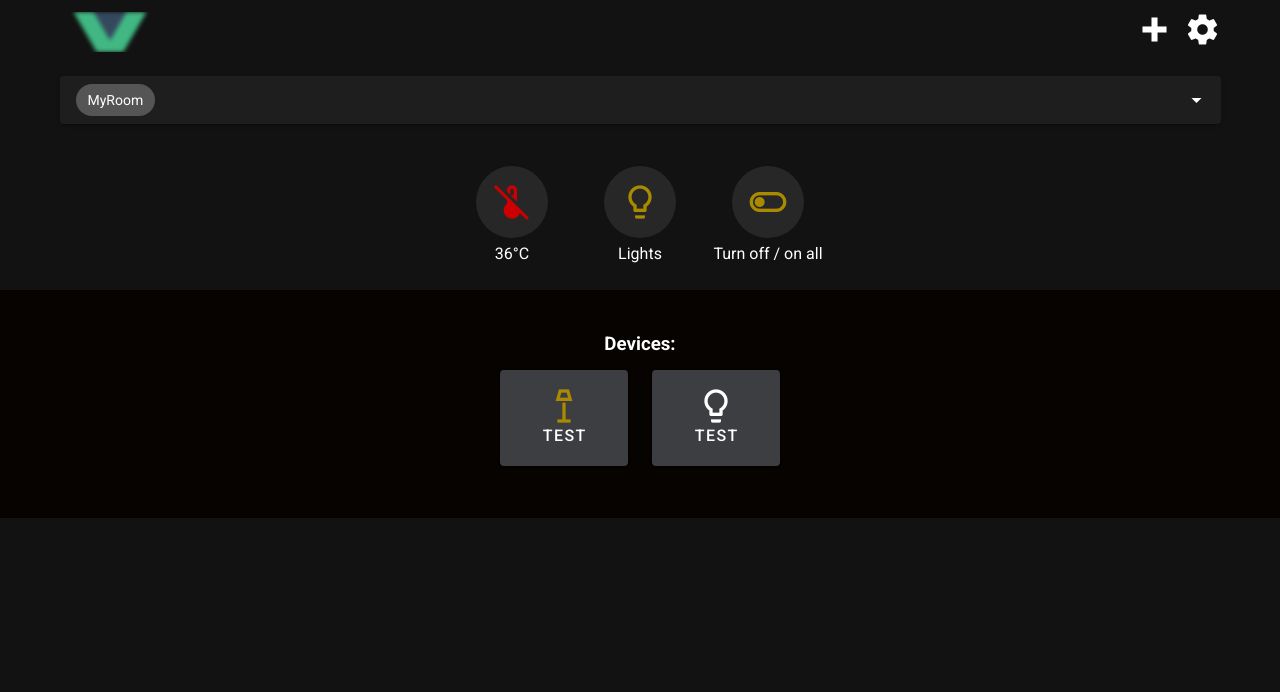
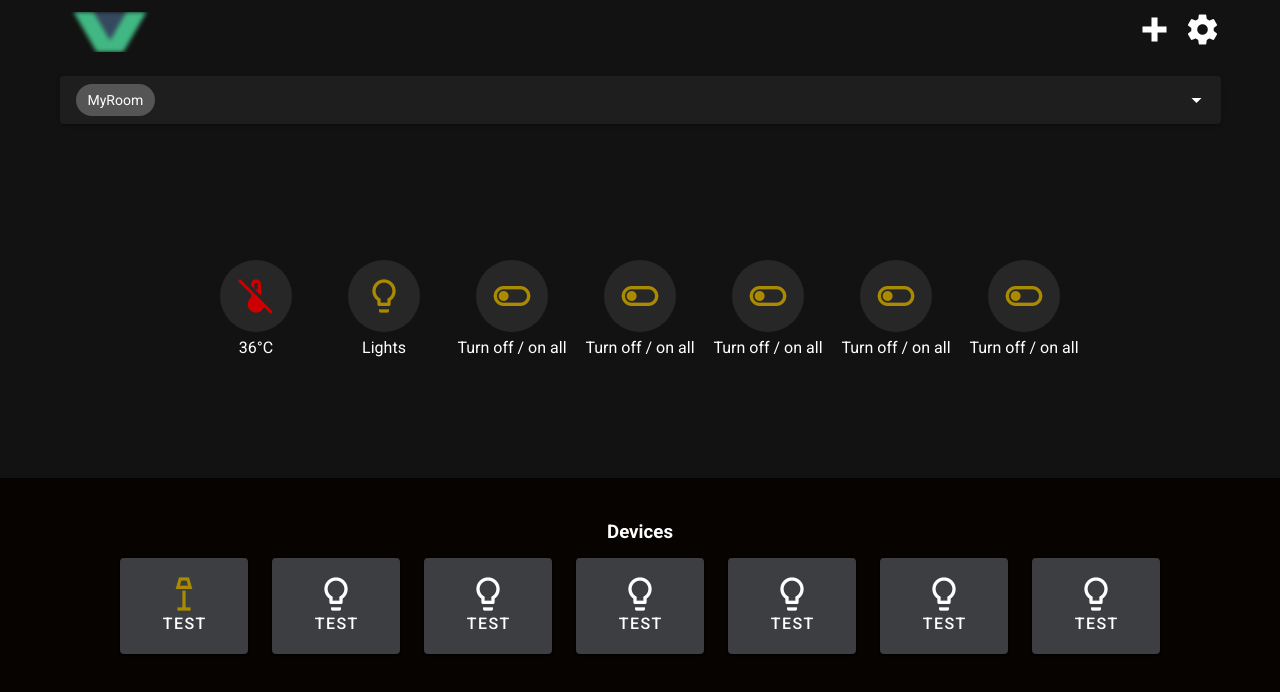
Before and after one commit to Sedriz/AdvancedHomeFrontend, a Vue app: page / in a window 1280 px wide. Shown: the top 692 px of the page. Built offline with nearby package versions, Linux system fonts and the light colour scheme; what vue-google-charts would draw is missing.

Commit message:
Home components now have the right dimensions

```diff
--- a/src/App.vue
+++ b/src/App.vue
@@ -1,5 +1,5 @@
 <template>
-  <v-app>
+  <v-app class="d-flex">
     <Toolbar/>
     <v-main class="text-center">
       <router-view/>
--- a/src/components/home/DeviceActionListView.vue
+++ b/src/components/home/DeviceActionListView.vue
@@ -1,11 +1,9 @@
 <template>
-  <v-container>
-    <div class="d-flex flex-wrap justify-center">
-      <ActionButton
-          v-for="button of buttonList"
-          :key="button.device.id"
-          :displayData="button"/>
-    </div>
+  <v-container class="d-flex flex-wrap justify-center">
+    <ActionButton
+        v-for="button of buttonList"
+        :key="button.device.id"
+        :displayData="button"/>
   </v-container>
 </template>
 
--- a/src/components/home/DeviceLocationListView.vue
+++ b/src/components/home/DeviceLocationListView.vue
@@ -1,11 +1,12 @@
 <template>
-  <div class="background py-10">
-    <h3>Devices:</h3>
+  <div class="background py-10 device-list">
+    <h3>Devices</h3>
     <div class="d-flex flex-wrap justify-center">
       <DeviceDialogButton
         v-for="device of buttonList"
         :key="device.device.id"
         v-bind:displayData="device"
+        :color="'secondary'"
       />
     </div>
   </div>
@@ -19,3 +20,8 @@ export default {
   components: { DeviceDialogButton },
 };
 </script>
+<style scoped>
+.device-list {
+  flex: 1 1 auto;
+}
+</style>
--- a/src/components/home/LocationSwitcher.vue
+++ /dev/null
@@ -1,19 +0,0 @@
-<template>
-  <v-container>
-    <v-select
-      v-model="data.selected"
-      :items="data.locations"
-      chips
-      label="Location"
-      multiple
-      solo
-      :loading="data.isLoading"
-    ></v-select>
-  </v-container>
-</template>
-
-<script>
-export default {
-  props: ["data"],
-};
-</script>
--- a/src/views/Home.vue
+++ b/src/views/Home.vue
@@ -1,19 +1,29 @@
 <template>
-  <div>
-    <LocationSwitcher :data="locationSwitcher"/>
+  <div class="main-content">
+    <v-container>
+      <v-select
+          v-model="locationSwitcher.selected"
+          :items="locationSwitcher.locations"
+          chips
+          label="Location"
+          multiple
+          solo
+          :loading="locationSwitcher.isLoading"
+      ></v-select>
+    </v-container>
+
     <DeviceActionListView :buttonList="actionList"/>
+
     <DeviceLocationListView :buttonList="deviceList"/>
   </div>
 </template>
 
 <script>
-import LocationSwitcher from "@/components/home/LocationSwitcher.vue";
 import DeviceActionListView from "@/components/home/DeviceActionListView.vue";
 import DeviceLocationListView from "@/components/home/DeviceLocationListView.vue";
 
 export default {
   components: {
-    LocationSwitcher,
     DeviceActionListView,
     DeviceLocationListView,
   },
@@ -80,6 +90,66 @@ export default {
           slider: {
             speed: 50,
           },
+        },
+      },
+      {
+        device: {
+          activeState: 1, //0 off, 1 on -1 unreachable
+          id: 2,
+        },
+        button: {
+          iconActive: "mdi-toggle-switch",
+          iconInactive: "mdi-toggle-switch-off-outline",
+          title: "Turn off / on all",
+        },
+        dialog: {
+          title: "All devices",
+          actions: ["device-state"],
+        },
+      },
+      {
+        device: {
+          activeState: 1, //0 off, 1 on -1 unreachable
+          id: 2,
+        },
+        button: {
+          iconActive: "mdi-toggle-switch",
+          iconInactive: "mdi-toggle-switch-off-outline",
+          title: "Turn off / on all",
+        },
+        dialog: {
+          title: "All devices",
+          actions: ["device-state"],
+        },
+      },
+      {
+        device: {
+          activeState: 1, //0 off, 1 on -1 unreachable
+          id: 2,
+        },
+        button: {
+          iconActive: "mdi-toggle-switch",
+          iconInactive: "mdi-toggle-switch-off-outline",
+          title: "Turn off / on all",
+        },
+        dialog: {
+          title: "All devices",
+          actions: ["device-state"],
+        },
+      },
+      {
+        device: {
+          activeState: 1, //0 off, 1 on -1 unreachable
+          id: 2,
+        },
+        button: {
+          iconActive: "mdi-toggle-switch",
+          iconInactive: "mdi-toggle-switch-off-outline",
+          title: "Turn off / on all",
+        },
+        dialog: {
+          title: "All devices",
+          actions: ["device-state"],
         },
       },
       {
@@ -184,7 +254,219 @@ export default {
           },
         },
       },
+      {
+        device: {
+          activeState: 0, //0 off, 1 on -1 unreachable
+        },
+        button: {
+          iconActive: "mdi-lightbulb-on",
+          iconInactive: "mdi-lightbulb-outline",
+          title: "TEST",
+        },
+        dialog: {
+          title: "Device",
+          actions: [
+            "device-state",
+            "graph-data",
+            "color-picker",
+            "light-speed",
+            "light-mode",
+          ],
+          mode: {
+            items: ["Static", "Rainbow", "Stars"],
+            selected: "Static",
+          },
+          slider: {
+            speed: 50,
+          },
+          chart: {
+            data: [
+              ["Time", "Sensor"],
+              ["1:00", 20],
+              ["1:15", 12],
+              ["1:30", 27],
+              ["1:45", 23],
+              ["2:00", 10],
+              ["2:15", 12],
+              ["2:30", 18],
+              ["2:45", 13],
+              ["3:00", 31],
+            ],
+          },
+        },
+      },
+      {
+        device: {
+          activeState: 0, //0 off, 1 on -1 unreachable
+        },
+        button: {
+          iconActive: "mdi-lightbulb-on",
+          iconInactive: "mdi-lightbulb-outline",
+          title: "TEST",
+        },
+        dialog: {
+          title: "Device",
+          actions: [
+            "device-state",
+            "graph-data",
+            "color-picker",
+            "light-speed",
+            "light-mode",
+          ],
+          mode: {
+            items: ["Static", "Rainbow", "Stars"],
+            selected: "Static",
+          },
+          slider: {
+            speed: 50,
+          },
+          chart: {
+            data: [
+              ["Time", "Sensor"],
+              ["1:00", 20],
+              ["1:15", 12],
+              ["1:30", 27],
+              ["1:45", 23],
+              ["2:00", 10],
+              ["2:15", 12],
+              ["2:30", 18],
+              ["2:45", 13],
+              ["3:00", 31],
+            ],
+          },
+        },
+      },
+      {
+        device: {
+          activeState: 0, //0 off, 1 on -1 unreachable
+        },
+        button: {
+          iconActive: "mdi-lightbulb-on",
+          iconInactive: "mdi-lightbulb-outline",
+          title: "TEST",
+        },
+        dialog: {
+          title: "Device",
+          actions: [
+            "device-state",
+            "graph-data",
+            "color-picker",
+            "light-speed",
+            "light-mode",
+          ],
+          mode: {
+            items: ["Static", "Rainbow", "Stars"],
+            selected: "Static",
+          },
+          slider: {
+            speed: 50,
+          },
+          chart: {
+            data: [
+              ["Time", "Sensor"],
+              ["1:00", 20],
+              ["1:15", 12],
+              ["1:30", 27],
+              ["1:45", 23],
+              ["2:00", 10],
+              ["2:15", 12],
+              ["2:30", 18],
+              ["2:45", 13],
+              ["3:00", 31],
+            ],
+          },
+        },
+      },
+      {
+        device: {
+          activeState: 0, //0 off, 1 on -1 unreachable
+        },
+        button: {
+          iconActive: "mdi-lightbulb-on",
+          iconInactive: "mdi-lightbulb-outline",
+          title: "TEST",
+        },
+        dialog: {
+          title: "Device",
+          actions: [
+            "device-state",
+            "graph-data",
+            "color-picker",
+            "light-speed",
+            "light-mode",
+          ],
+          mode: {
+            items: ["Static", "Rainbow", "Stars"],
+            selected: "Static",
+          },
+          slider: {
+            speed: 50,
+          },
+          chart: {
+            data: [
+              ["Time", "Sensor"],
+              ["1:00", 20],
+              ["1:15", 12],
+              ["1:30", 27],
+              ["1:45", 23],
+              ["2:00", 10],
+              ["2:15", 12],
+              ["2:30", 18],
+              ["2:45", 13],
+              ["3:00", 31],
+            ],
+          },
+        },
+      },
+      {
+        device: {
+          activeState: 0, //0 off, 1 on -1 unreachable
+        },
+        button: {
+          iconActive: "mdi-lightbulb-on",
+          iconInactive: "mdi-lightbulb-outline",
+          title: "TEST",
+        },
+        dialog: {
+          title: "Device",
+          actions: [
+            "device-state",
+            "graph-data",
+            "color-picker",
+            "light-speed",
+            "light-mode",
+          ],
+          mode: {
+            items: ["Static", "Rainbow", "Stars"],
+            selected: "Static",
+          },
+          slider: {
+            speed: 50,
+          },
+          chart: {
+            data: [
+              ["Time", "Sensor"],
+              ["1:00", 20],
+              ["1:15", 12],
+              ["1:30", 27],
+              ["1:45", 23],
+              ["2:00", 10],
+              ["2:15", 12],
+              ["2:30", 18],
+              ["2:45", 13],
+              ["3:00", 31],
+            ],
+          },
+        },
+      },
     ],
   }),
 };
 </script>
+<style scoped>
+.main-content {
+  height: 100%;
+  display: flex;
+  flex-wrap: wrap;
+}
+</style>
```
